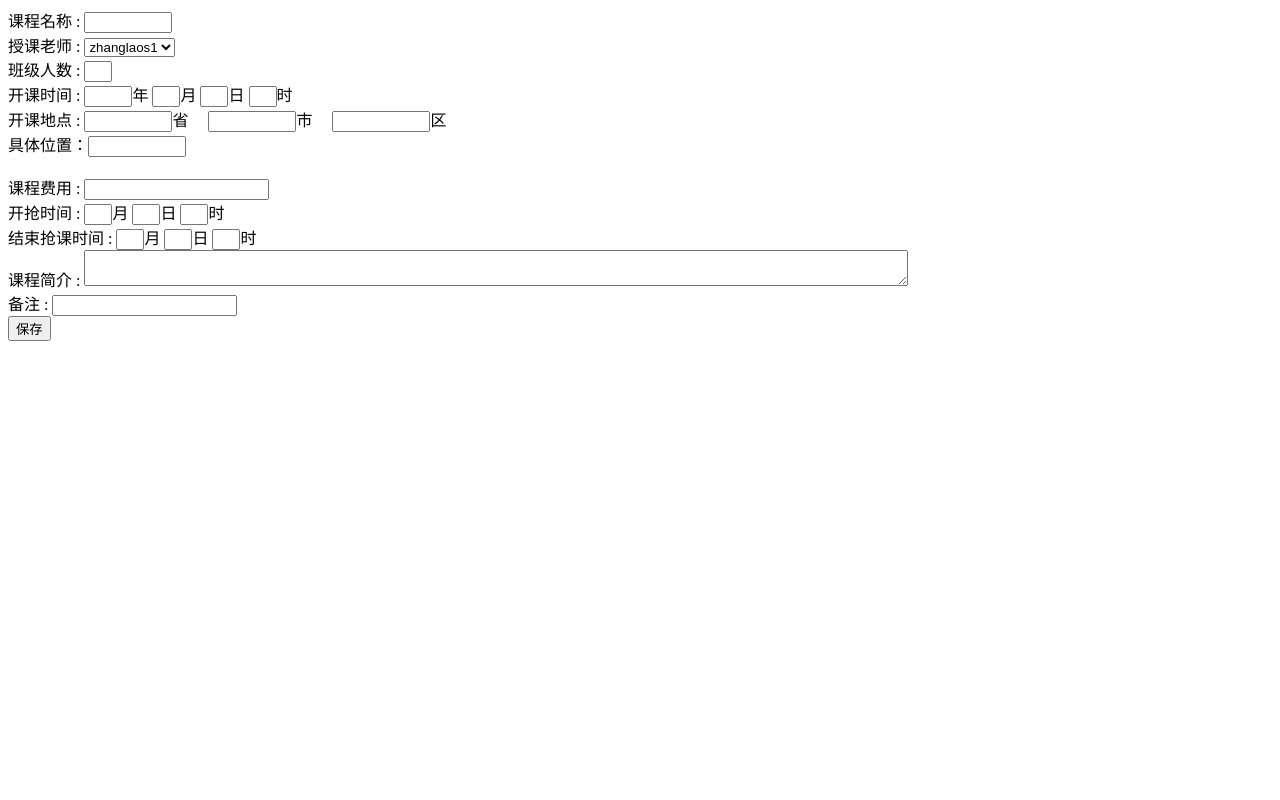
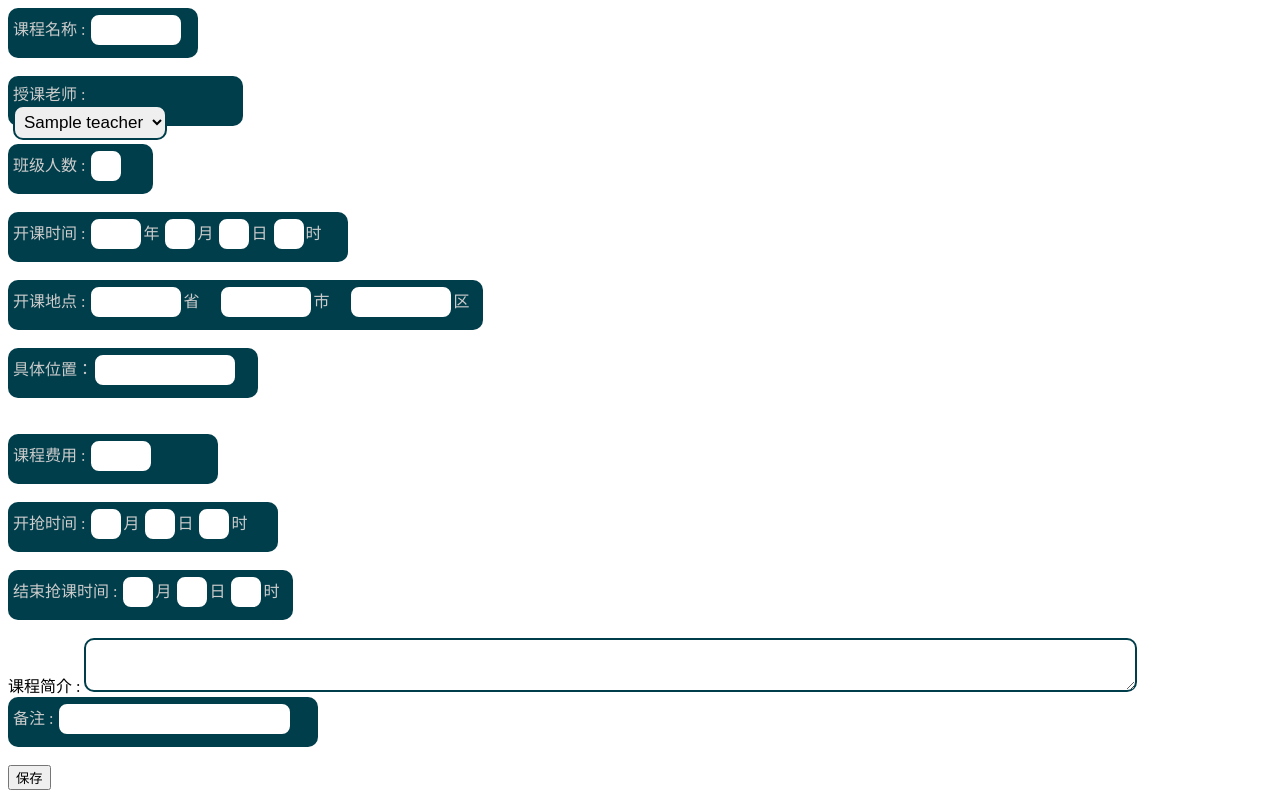
Before and after one commit to cmnet/robbing_class, a Flask app: template templates/add_lesson.html in a window 1280 px wide. Run offline with Flask 2, Linux system fonts and the light colour scheme; the template is opened without the code that fills it: most values are stand-ins (such as "Sample title", 1, 10 or a date in 2020); parts of the project's set-up code (start-up, migrations or seed data) failed here and were passed over.

Commit message:
fix lesson

```diff
--- a/app.py
+++ b/app.py
@@ -3,6 +3,7 @@ from bll import student, lesson, teacher
 from model import *
 
 app = Flask(__name__)
+
 
 @app.route('/')
 def index():
@@ -12,7 +13,7 @@ def index():
 @app.route('/teacher/list')
 def teacher_list():
     teachers = teacher.query()
-    return render_template('teacher.html',data=teachers)
+    return render_template('teacher.html', data=teachers)
 
 
 @app.route("/teacher/add")
@@ -24,7 +25,7 @@ def add_teacher():
 def edit_teacher():
     teacher_id = request.args["id"]
     data = teacher.info(int(teacher_id))
-    return render_template("edit_teacher.html",teacher=data)
+    return render_template("edit_teacher.html", teacher=data)
 
 
 @app.route("/teacher/save", methods=["POST"])
@@ -37,7 +38,7 @@ def save_teacher():
     # photo = requst.files[0]
 
 
-@app.route("/teacher/update",methods=["POST"])
+@app.route("/teacher/update", methods=["POST"])
 def update_teacher():
     id = request.form["id"]
     name = request.form["name"]
@@ -63,13 +64,15 @@ def delete_teacher():
 
 @app.route('/lesson/list')
 def lesson_list():
-    res = lesson.query()
+    keyword = request.args.get("keyword")
+    res = lesson.query(keyword)
     return render_template('lesson.html', data=res, length=len(res))
 
 
 @app.route("/lesson/add")
 def add_lesson():
-    return render_template('add_lesson.html')
+    res = teacher.query()
+    return render_template('add_lesson.html', teachers=res)
 
 
 @app.route("/lesson/edit")
@@ -181,4 +184,4 @@ def student_list():
 
 
 if __name__ == '__main__':
-    app.run(port=5001)
+    app.run(port=5008)
--- a/bll/lesson.py
+++ b/bll/lesson.py
@@ -43,9 +43,10 @@ def update(lsn):
 
 
 @db_session
-def query(name=None):
-    if name:
-        lessons = select(l for l in Lesson if name in l.name)      # find lesson
+def query(keyword=None):
+    if keyword:
+        lessons = select(l for l in Lesson if keyword in l.name or keyword in str(l.id) or keyword in l.address)
+        # find lesson
     else:
         lessons = select(l for l in Lesson)
 
--- a/templates/add_lesson.html
+++ b/templates/add_lesson.html
@@ -4,39 +4,62 @@
 <head>
     <meta charset="UTF-8">
     <title>新增课程</title>
+    <style>
+        .input{
+            border: 2px solid #003E4B;
+            hight: 40px;
+            border-radius: 10px;
+            font-size: 17px;
+            padding: 5px;
+
+        }
+        .div{
+            padding: 5px;
+            background-color: #003E4B ;
+            width: 180px;
+            border-radius: 10px;
+            height: 40px;
+            color: #cccccc;
+        }
+    </style>
 </head>
 <body>
     <form action="/lesson/save" method="post">
-        课程名称 :  <input type="text" name="name" style="width:80px;"><br>
-        授课老师 :  <select name="teacher">
-        <option value="1">zhanglaos1</option>
-        <option value="8">zhanglaos2</option>
-    </select>
+        <div class="div" style="width: 180px">课程名称 :  <input type="text" name="name" style="width:80px;" class="input"></div><br>
+        <div class="div" style="width: 225px">授课老师 :  <select name="teacher" class="input">
+        {% for teacher in teachers %}
+        <option value="{{ teacher.id }}">{{ teacher.name }}</option>
+        {% endfor %}
+        </select>
+        </div>
         <br>
-        班级人数 :  <input type="text" name="student_number" style="width:20px;"><br>
-        开课时间 :
-        <input type="text" name="start_time_year" style="width:40px;">年
-        <input type="text" name="start_time_month" style="width:20px;">月
-        <input type="text" name="start_time_day" style="width:20px;">日
-        <input type="text" name="start_time_hour" style="width:20px;">时
+        <div class="div" style="width: 135px">班级人数 :  <input type="text" name="student_number" style="width:20px;" class="input"></div><br>
+        <div class="div" style="width: 330px">开课时间 :
+        <input type="text" name="start_time_year" style="width:40px;" class="input">年
+        <input type="text" name="start_time_month" style="width:20px;" class="input">月
+        <input type="text" name="start_time_day" style="width:20px;" class="input">日
+        <input type="text" name="start_time_hour" style="width:20px;" class="input">时
+        </div>
         <br>
-        开课地点 :
-        <input type="text" name="address_province" style="width:80px;">省 &nbsp;&nbsp;&nbsp;
-        <input type="text" name="address_city" style="width:80px;">市 &nbsp;&nbsp;&nbsp;
-        <input type="text" name="address_area" style="width:90px;">区 &nbsp;&nbsp;&nbsp;<br>
-        具体位置：<input type="text" name="address" style="width:90px;"><br>
+        <div class="div" style="width: 465px">开课地点 :
+        <input type="text" name="address_province" style="width:80px;" class="input">省 &nbsp;&nbsp;&nbsp;
+        <input type="text" name="address_city" style="width:80px;" class="input">市 &nbsp;&nbsp;&nbsp;
+        <input type="text" name="address_area" style="width:90px;" class="input">区 &nbsp;&nbsp;&nbsp;
+        </div>
         <br>
-        课程费用 :  <input type="text" name="price"><br>
-        开抢时间 :
-        <input type="text" name="robbing_start_time_month" style="width:20px;">月
-        <input type="text" name="robbing_start_time_day" style="width:20px;">日
-        <input type="text" name="robbing_start_time_hour" style="width:20px;">时<br>
-        结束抢课时间 :
-        <input type="text" name="robbing_end_time_month" style="width:20px;">月
-        <input type="text" name="robbing_end_time_day" style="width:20px;">日
-        <input type="text" name="robbing_end_time_hour" style="width:20px;">时<br>
-        课程简介 :  <textarea rous="5" cols="100" name="brief"></textarea><br>
-        备注 :  <input type="text" name="remark"><br>
+        <div class="div" style="width: 240px">具体位置：<input type="text" name="address" style="width:130px;" class="input"></div><br>
+        <br>
+        <div class="div" style="width: 200px">课程费用 :  <input type="text" name="price" style="width: 50px;" class="input"></div><br>
+        <div class="div" style="width: 260px">开抢时间 :
+        <input type="text" name="robbing_start_time_month" style="width:20px;" class="input">月
+        <input type="text" name="robbing_start_time_day" style="width:20px;" class="input">日
+        <input type="text" name="robbing_start_time_hour" style="width:20px;" class="input">时</div><br>
+        <div class="div" style="width: 275px">结束抢课时间 :
+        <input type="text" name="robbing_end_time_month" style="width:20px;" class="input">月
+        <input type="text" name="robbing_end_time_day" style="width:20px;" class="input">日
+        <input type="text" name="robbing_end_time_hour" style="width:20px;" class="input">时</div><br>
+        课程简介 :  <textarea rous="5" cols="100" name="brief" class="input"></textarea><br>
+        <div class="div" style="width: 300px">备注 :  <input type="text" name="remark" class="input"></div><br>
         <input type="submit" value="保存">
     </form>
 </body>
--- a/templates/edit_lesson.html
+++ b/templates/edit_lesson.html
@@ -9,7 +9,11 @@
     <form action="/lesson/update" method="post">
          <input type="hidden" name="id" value="{{ lesson.id }}">
         课程名称 :  <input type="text" name="name" value="{{ lesson.name }}" style="width:80px;"><br>
-        授课老师 :  <input type="text" name="teacher" value="{{ lesson.teacher }}" style="width:80px;"><br>
+        授课老师 :  <select name="teacher">
+        {% for teacher in teachers %}
+        <option value="{{ teacher.id }}">{{ teacher.name }}</option>
+        {% endfor %}
+        </select>
         班级人数 :  <input type="text" name="student_number" value="{{ lesson.student_number }}" style="width:20px;"><br>
         开课时间 :
         <input type="text" name="start_time_year" value="{{ lesson.start_time_year }}" style="width:40px;">年
```
Also changed, not shown: bll/teacher.py (+5 -6 lines), static/style/vidage.css (added, +60 -0 lines), templates/lesson.html (+35 -17 lines), static/icon/add.jpg (added), static/icon/close_filled.png (added), static/icon/edit.png (added), static/icon/search.png (added), 1 other file.
